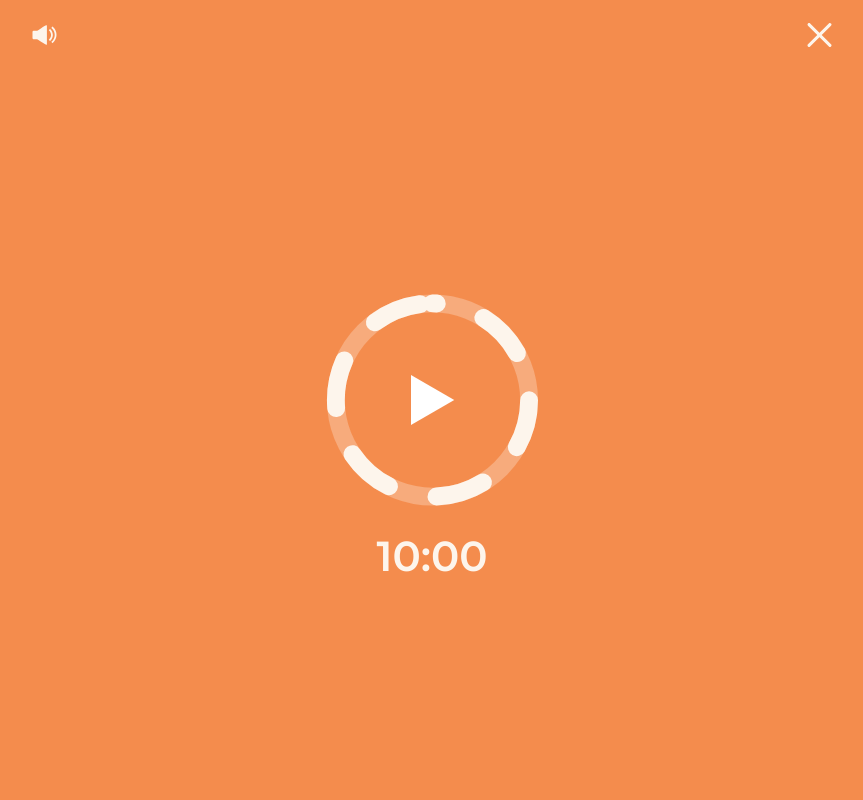
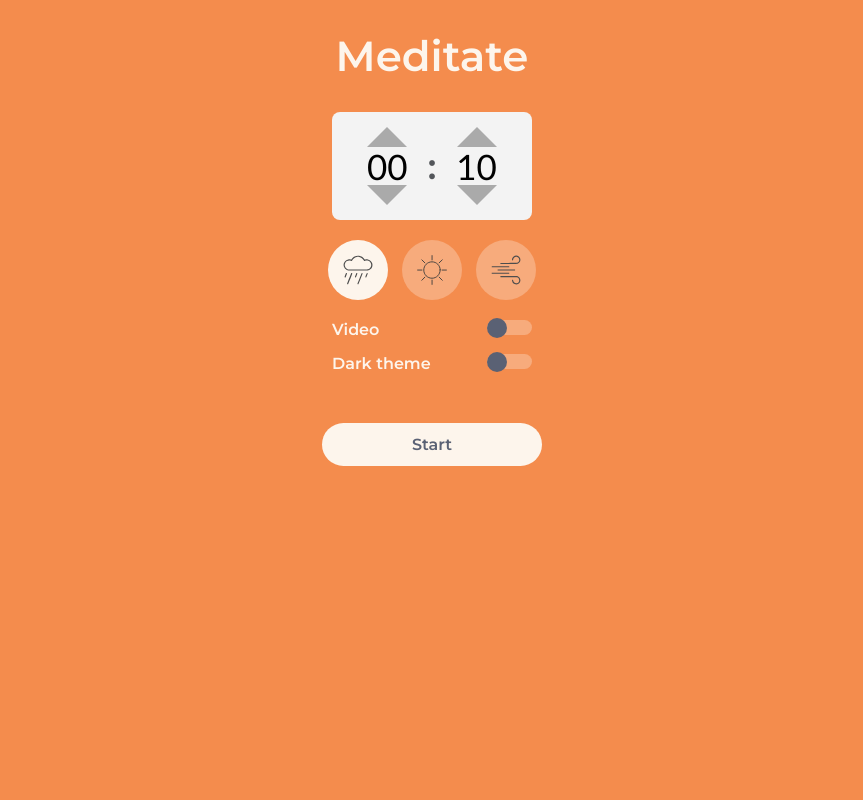
Before and after one commit to NunoGaioPereira/meditation-timer, a PHP site: page / in a window 1280 px wide. Shown: the whole page, without its empty margins (208-1071 px from the left). Run offline with PHP 8.4, Linux system fonts and the light colour scheme.

Commit message:
test svg 2

```diff
--- a/index.php
+++ b/index.php
@@ -54,7 +54,7 @@
         <a href="#/" id="start">Start</a>
     </div>
 
-    <div class="modal open">
+    <div class="modal">
         <div class="container">
             <div class="header">
                 <svg version="1.1" class="unmute" xmlns="http://www.w3.org/2000/svg" xmlns:xlink="http://www.w3.org/1999/xlink" x="0px" y="0px"
@@ -101,10 +101,10 @@
                 </audio>
                 <div class="track">
                     <img src="./includes/imgs/play.svg" alt="play" class="play">
-                    <svg class="track-outline" width="493" height="493" viewBox="0 0 493 493" fill="none" xmlns="http://www.w3.org/2000/svg">
+                    <svg version="2.0" class="track-outline" width="493" height="493" viewBox="0 0 493 493" fill="none" xmlns="http://www.w3.org/2000/svg">
                      <circle cx="246.5" cy="246.5" r="216.5" stroke-width="40"/>
                     </svg>
-                     <svg class="moving-outline" width="493" height="493" viewBox="0 0 493 493" fill="none" xmlns="http://www.w3.org/2000/svg">
+                     <svg version="2.0" class="moving-outline" width="493" height="493" viewBox="0 0 493 493" fill="none" xmlns="http://www.w3.org/2000/svg">
                      <circle cx="246.5" cy="246.5" r="216.5" stroke-width="40"/>
                     </svg>
                 </div>
@@ -114,6 +114,6 @@
         </div>
     </div>
 
-    <!-- <script src="./js/main.js"></script> -->
+    <script src="./js/main.js"></script>
 </body>
 </html>
```
